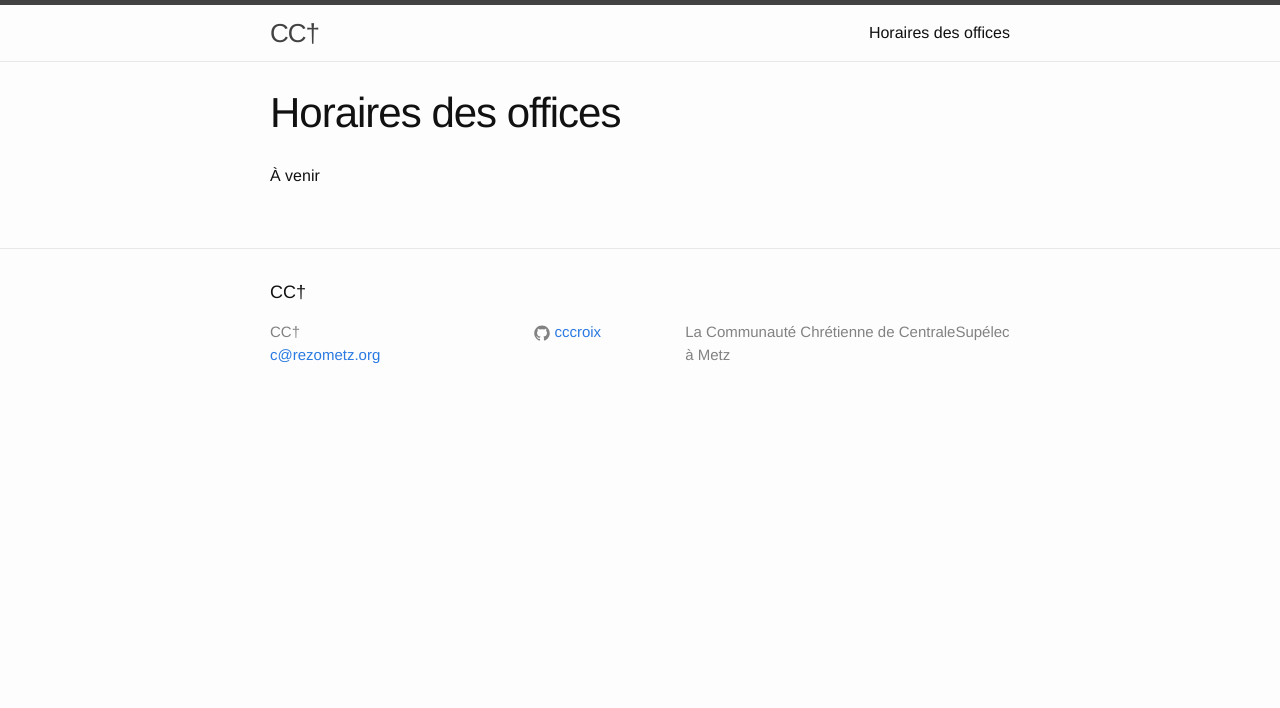
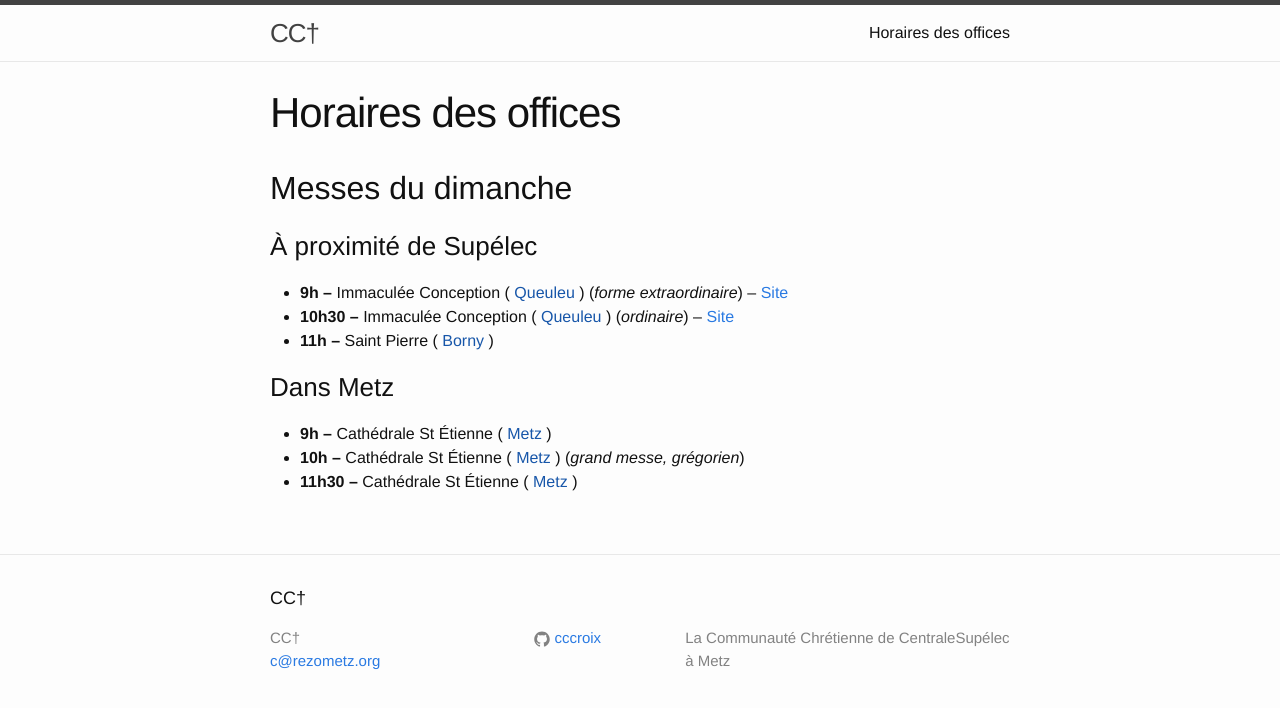
Before and after one commit to cccroix/cccroix.github.io, a Jekyll site: the page built from offices.md, in a window 1280 px wide. Shown: the top 708 px of the page. Built offline with Jekyll 4.4.1, drawn with Linux system fonts in a browser that asks for light colours.

Commit message:
Ajout de quelques messes + Ébauche de l'affichage

```diff
--- /dev/null
+++ b/_data/messes_dimanche.yaml
@@ -0,0 +1,48 @@
+# Pour ajouter un lieu, utiliser les attributs suivants
+# - eglise:
+#   lieu:
+#   lien_lieu:
+#   horaires:
+#   site:
+
+- eglise: Immaculée Conception
+  lieu: Queuleu
+  lien_lieu:
+  horaire: 9h
+  remarque: forme extraordinaire
+  site: http://motuproprio-metz.e-monsite.com/
+
+- eglise: Immaculée Conception
+  lieu: Queuleu
+  lien_lieu:
+  horaire: 10h30
+  remarque: ordinaire
+  site: http://ame-metz.com/index.php/horaire-des-messes#year=2014&month=9&day=21&view=month
+
+- eglise: Saint Pierre
+  lieu: Borny
+  lien_lieu:
+  horaire: 11h
+  remarque: none
+  site: none
+
+- eglise: Cathédrale St Étienne
+  lieu: Metz
+  lien_lieu:
+  horaire: 9h
+  remarque: none
+  site: none
+
+- eglise: Cathédrale St Étienne
+  lieu: Metz
+  lien_lieu:
+  horaire: 10h
+  remarque: grand messe, grégorien
+  site: none
+
+- eglise: Cathédrale St Étienne
+  lieu: Metz
+  lien_lieu:
+  horaire: 11h30
+  remarque: none
+  site: none
--- a/offices.md
+++ b/offices.md
@@ -5,4 +5,40 @@ permalink: /offices/
 published: true
 ---
 
-À venir
+## Messes du dimanche
+
+### À proximité de Supélec
+<ul>
+{% for messe in site.data.messes_dimanche %}
+{% if messe.lieu == "Queuleu" or messe.lieu == "Borny" %}
+  <li><strong>{{messe.horaire}}
+      –</strong>  {{ messe.eglise }} (<a href="{{messe.lien_lieu}}">
+      {{messe.lieu}}</a> )
+      {% if messe.remarque != "none" %}
+      (<em>{{ messe.remarque }}</em>)
+      {% endif %}
+      {% if messe.site != "none" %}
+      – <a href="{{ messe.site }}">Site</a>
+      {% endif %}
+  </li>
+{% endif %}
+{% endfor %}
+</ul>
+
+### Dans Metz
+<ul>
+{% for messe in site.data.messes_dimanche %}
+{% if messe.lieu == "Metz" %}
+  <li><strong>{{messe.horaire}}
+      –</strong>  {{ messe.eglise }} (<a href="{{messe.lien_lieu}}">
+      {{messe.lieu}}</a> )
+      {% if messe.remarque != "none" %}
+      (<em>{{ messe.remarque }}</em>)
+      {% endif %}
+      {% if messe.site != "none" %}
+      – <a href="{{ messe.site }}">Site</a>
+      {% endif %}
+  </li>
+{% endif %}
+{% endfor %}
+</ul>
```
